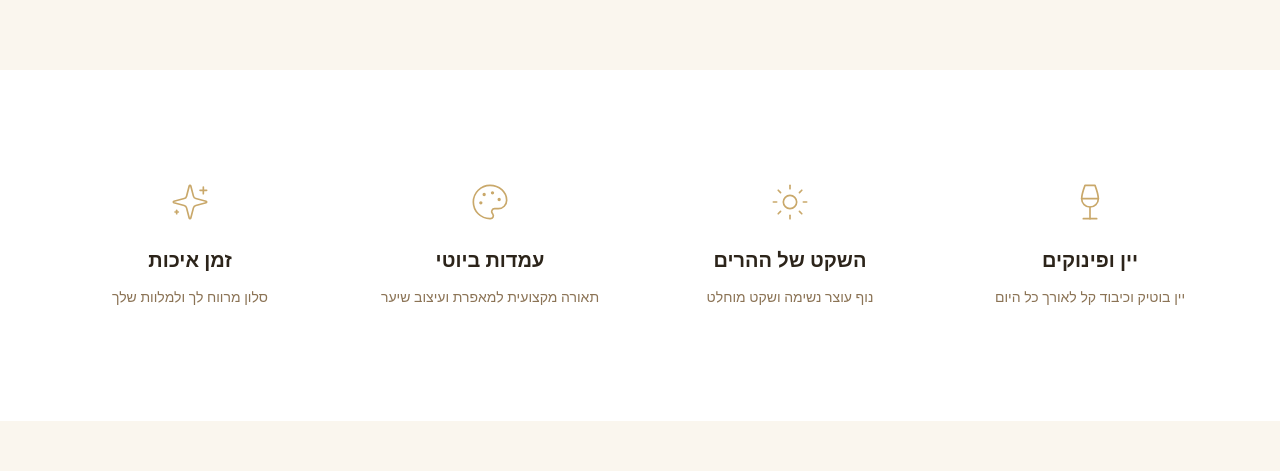
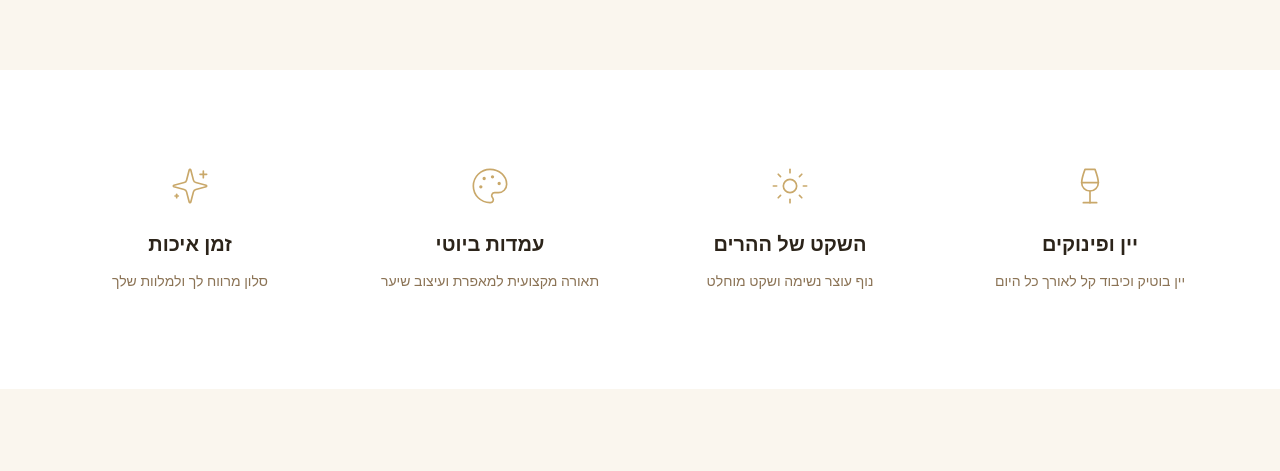
Before and after one commit to kfischi/hagit-bridal-suite, a Next.js app: page / in a window 1280 px wide. Shown: the part 1154-1625 px from the top of the page. Built offline with nearby package versions, Linux system fonts and the light colour scheme.

Commit message:
Update page.tsx

```diff
--- a/app/page.tsx
+++ b/app/page.tsx
@@ -194,7 +194,7 @@ export default function Home() {
                 type="video/mp4"
               />
             </video>
-            <div className="absolute inset-0 bg-gradient-to-b from-[#2C241A]/30 via-transparent to-[#FAF6EE]" />
+            <div className="absolute inset-0 bg-gradient-to-b from-[#2C241A]/50 via-[#2C241A]/10 to-white" />
           </div>
 
           <div className="relative z-10 max-w-4xl mx-auto px-6 pt-10 pb-24 text-center">
@@ -236,7 +236,7 @@ export default function Home() {
         {/* ══════════════════════════════════════════
             FEATURES
         ══════════════════════════════════════════ */}
-        <section className="py-28 px-6 bg-white">
+        <section className="py-24 px-6 bg-white">
           <div className="max-w-6xl mx-auto">
             <div className="grid grid-cols-1 md:grid-cols-2 lg:grid-cols-4 gap-12">
               {[
```
